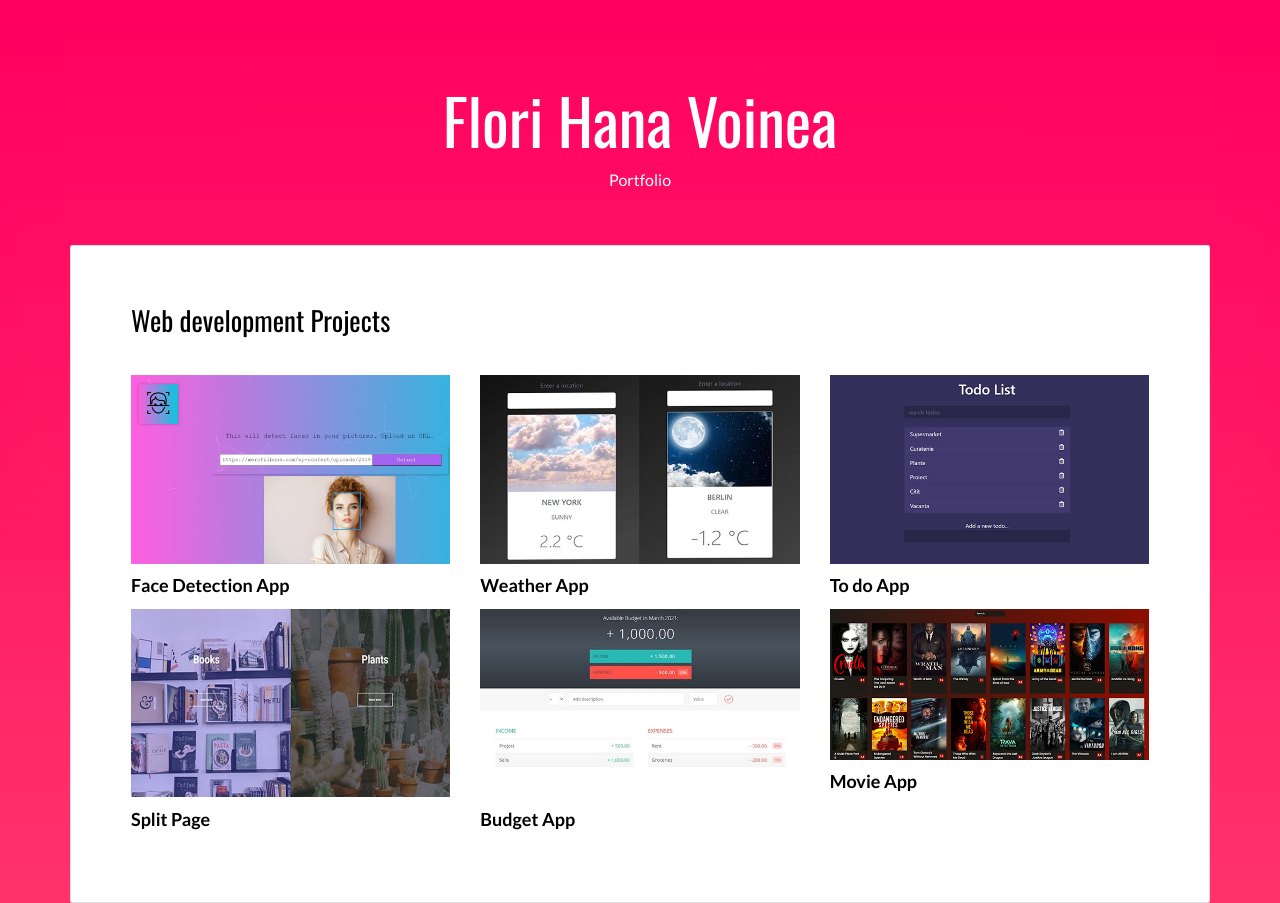
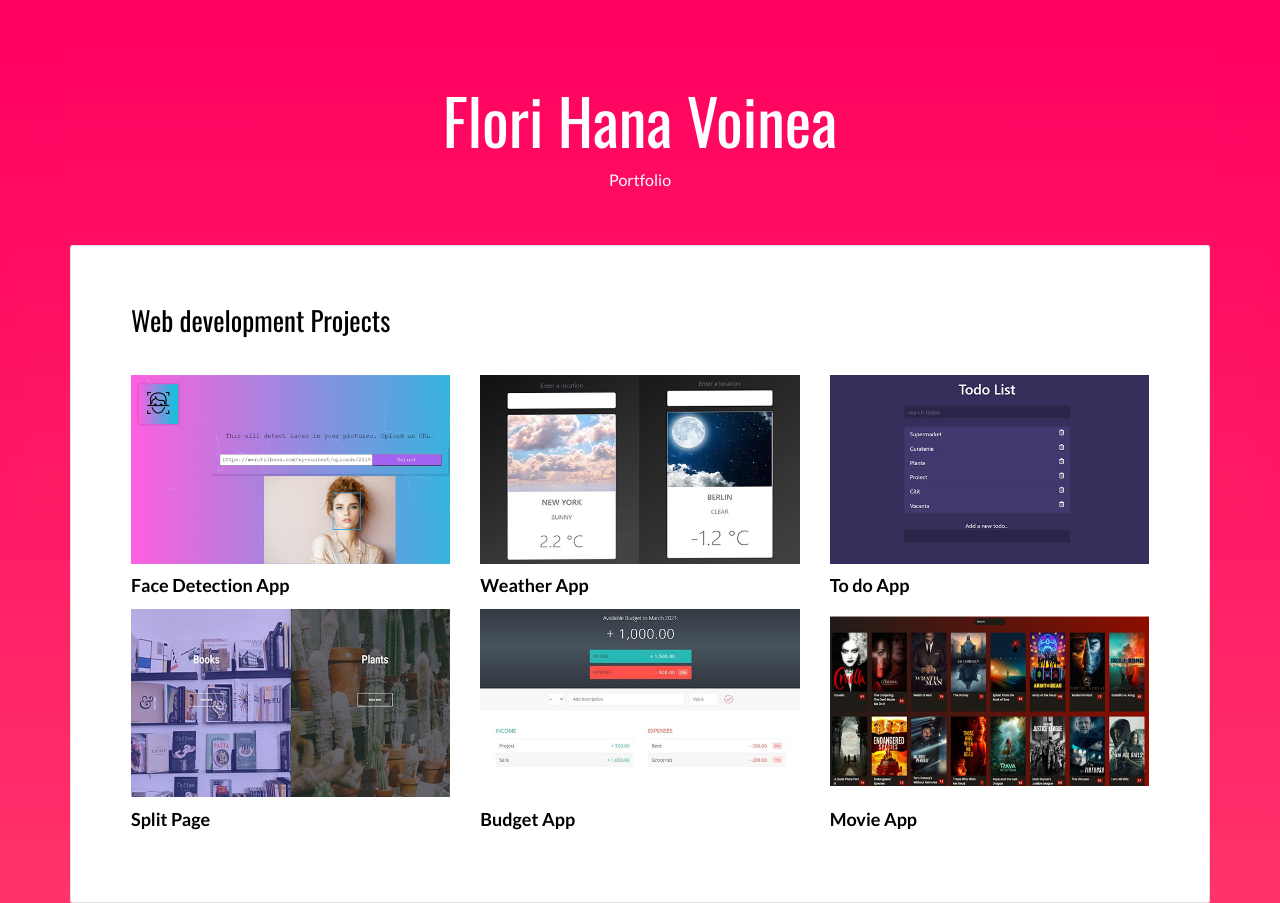
Before and after one commit to HanaVoinea/portfolio, a plain HTML site: page index.html in a window 1280 px wide. Shown: the top 903 px of the page. Drawn offline with nearby package versions, Linux system fonts and the light colour scheme.

Commit message:
Update index.html

```diff
--- a/index.html
+++ b/index.html
@@ -72,7 +72,7 @@
               </div>
               <div class="col-md-4">
                 <a href="https://hanavoinea.github.io/movieApp/" target="_blank">
-                <img src="./assets/images/moviea.jpg" class="img-responsive" alt="">
+                <img src="./assets/images/movies.jpg" class="img-responsive" alt="">
                 <h3 class="h5">Movie App</h3></a>
 
               </div>
```
